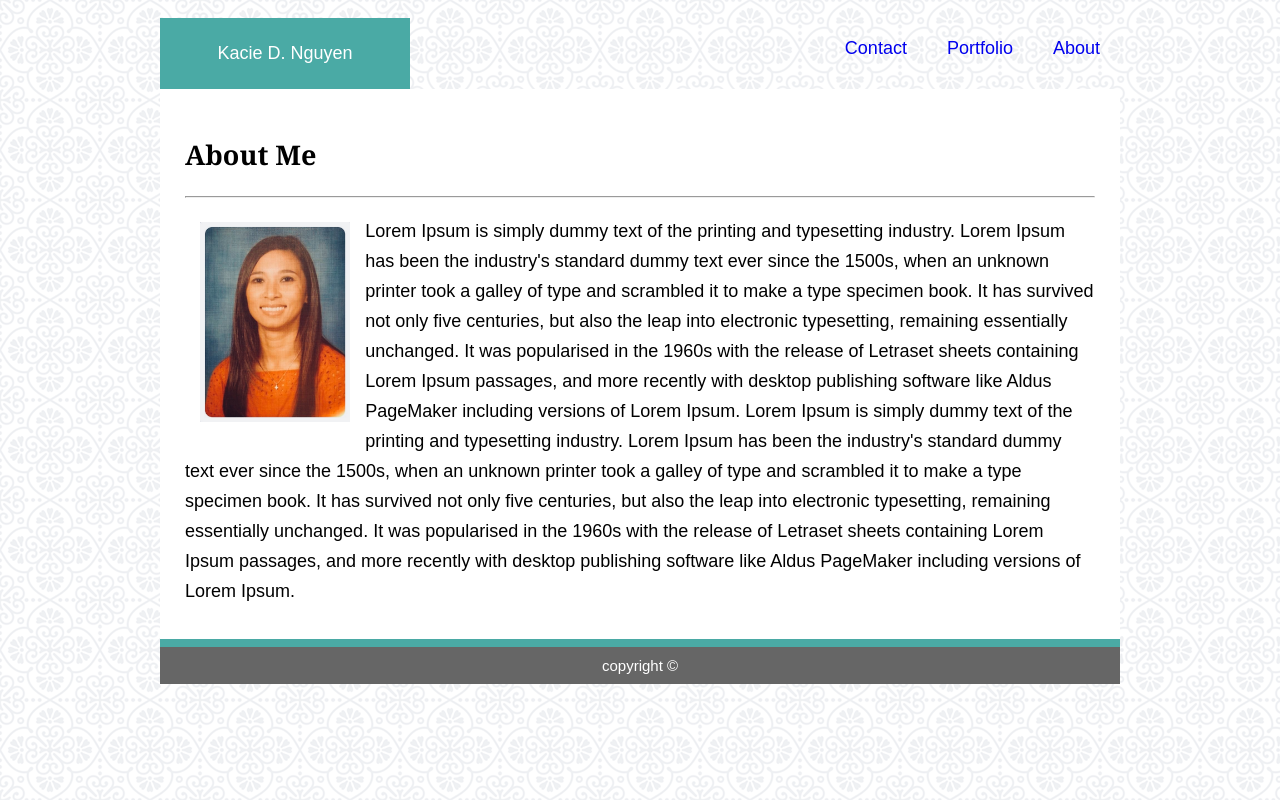
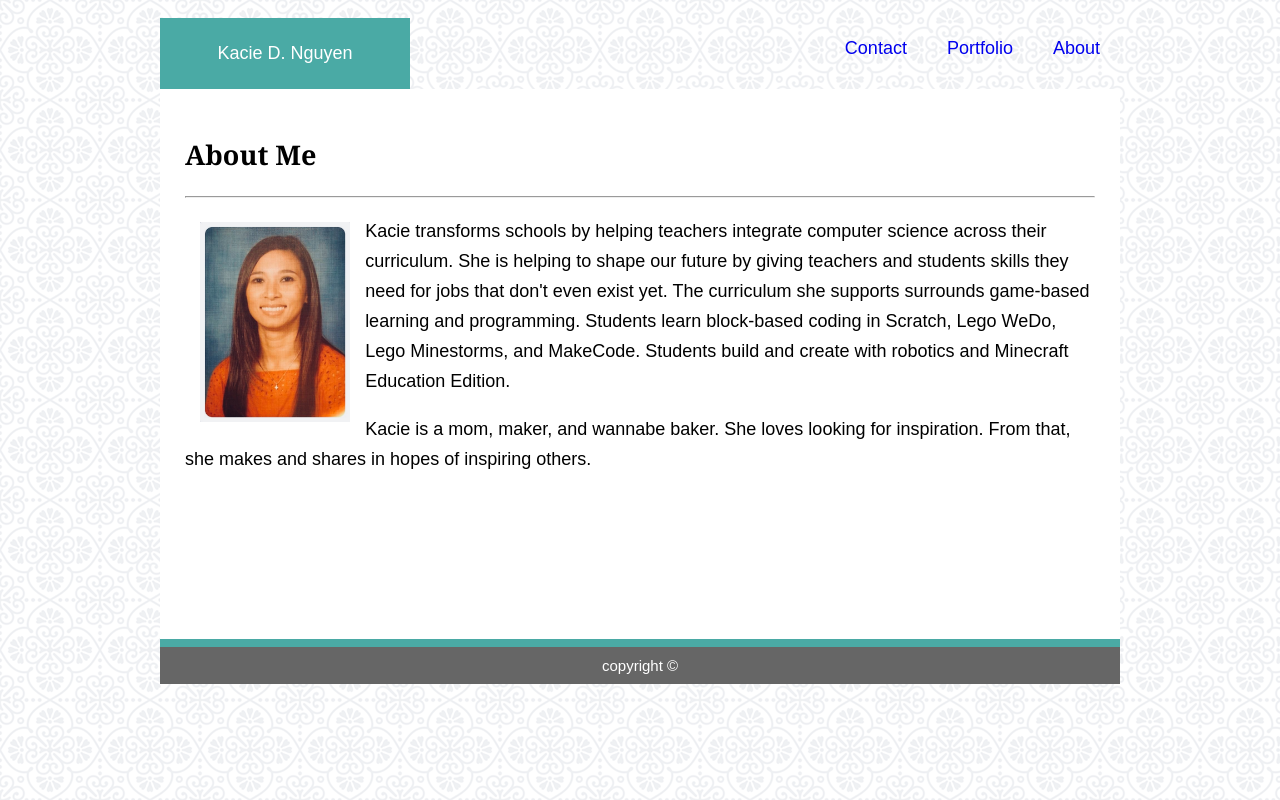
Before and after one commit to maidiep/basic-portfolio, a plain HTML site: page index.html in a window 1280 px wide. Drawn offline with Linux system fonts and the light colour scheme; a script that the page names is missing; files whose address does not match are found by name.

Commit message:
updated bio

```diff
--- a/index.html
+++ b/index.html
@@ -33,21 +33,15 @@
         <h2>About Me</h2>
         <hr>
         <img src="assets/images/kacie.jpg" alt="profile picture" height=200>
-        <p>Lorem Ipsum is simply dummy text of the printing and typesetting industry.
-            Lorem Ipsum has been the industry's standard dummy text ever since the 1500s,
-            when an unknown printer took a galley of type and scrambled it to make a type
-            specimen book. It has survived not only five centuries, but also the leap into
-            electronic typesetting, remaining essentially unchanged. It was popularised in
-            the 1960s with the release of Letraset sheets containing Lorem Ipsum passages,
-            and more recently with desktop publishing software like Aldus PageMaker including
-            versions of Lorem Ipsum. Lorem Ipsum is simply dummy text of the printing and typesetting industry.
-            Lorem Ipsum has been the industry's standard dummy text ever since the 1500s,
-            when an unknown printer took a galley of type and scrambled it to make a type
-            specimen book. It has survived not only five centuries, but also the leap into
-            electronic typesetting, remaining essentially unchanged. It was popularised in
-            the 1960s with the release of Letraset sheets containing Lorem Ipsum passages,
-            and more recently with desktop publishing software like Aldus PageMaker including
-            versions of Lorem Ipsum.</p>
+        <p>Kacie transforms schools by helping teachers integrate computer science across their curriculum.
+            She is helping to shape our future by giving teachers and students skills they need for jobs
+            that don't even exist yet. The curriculum she supports surrounds game-based learning and programming.
+            Students learn block-based coding in Scratch, Lego WeDo, Lego Minestorms, and MakeCode. Students build
+            and create with robotics and Minecraft Education Edition.</p>
+
+        <p>Kacie is a mom, maker, and wannabe baker. She loves looking for inspiration. From that, she makes and shares
+            in hopes of inspiring others.
+        </p>
 
                 </p>
     </div>
```
